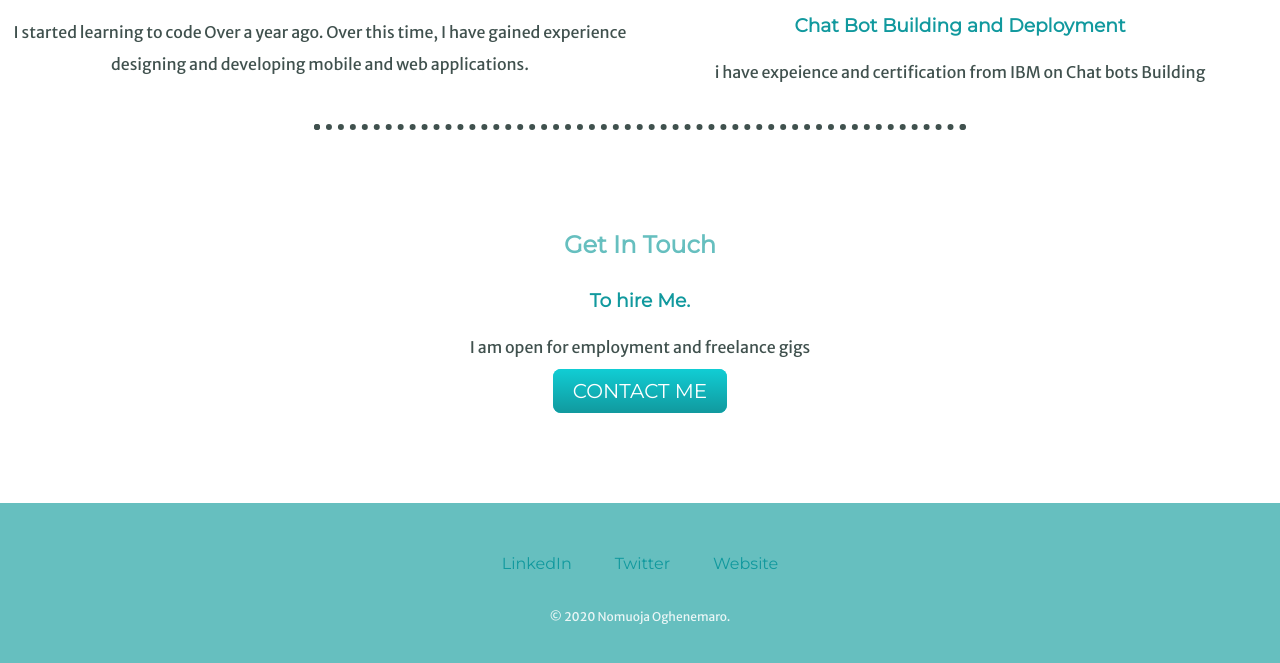
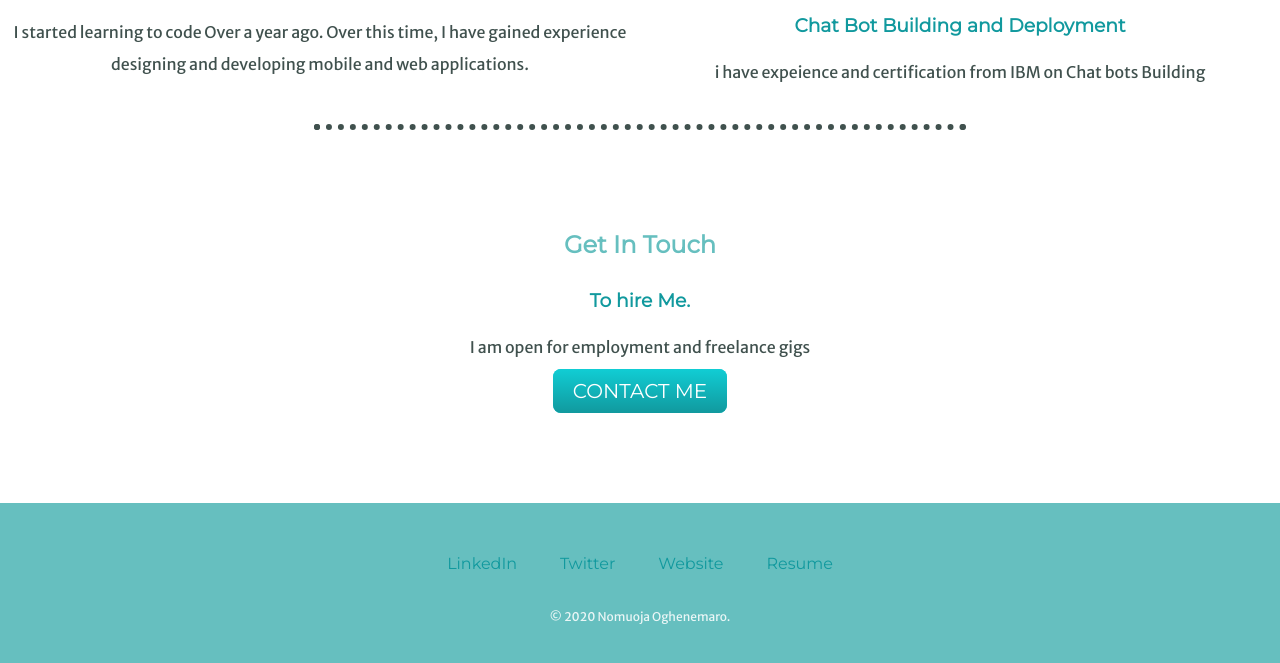
Before and after one commit to gosteve2705/mysite-html-css, a plain HTML site: page index.html in a window 1280 px wide. Shown: the part 1746-2409 px from the top of the page. Drawn offline with Linux system fonts and the light colour scheme.

Commit message:
added A resume link

```diff
--- a/index.html
+++ b/index.html
@@ -47,6 +47,7 @@
   <a class="footer-link" href="https://www.linkedin.com/in/nomuoja-oghenemaro-35a294125/">LinkedIn</a>
   <a class="footer-link" href="https://twitter.com/Yo_itz_steve">Twitter</a>
   <a class="footer-link" href="https://zenithviews.com">Website</a>
+  <a class="footer-link" href="https://gosteve2705.github.io/CV/">Resume</a>
   <p class="copyright">© 2020 Nomuoja Oghenemaro.</p>
 </div>
   </body>
```
